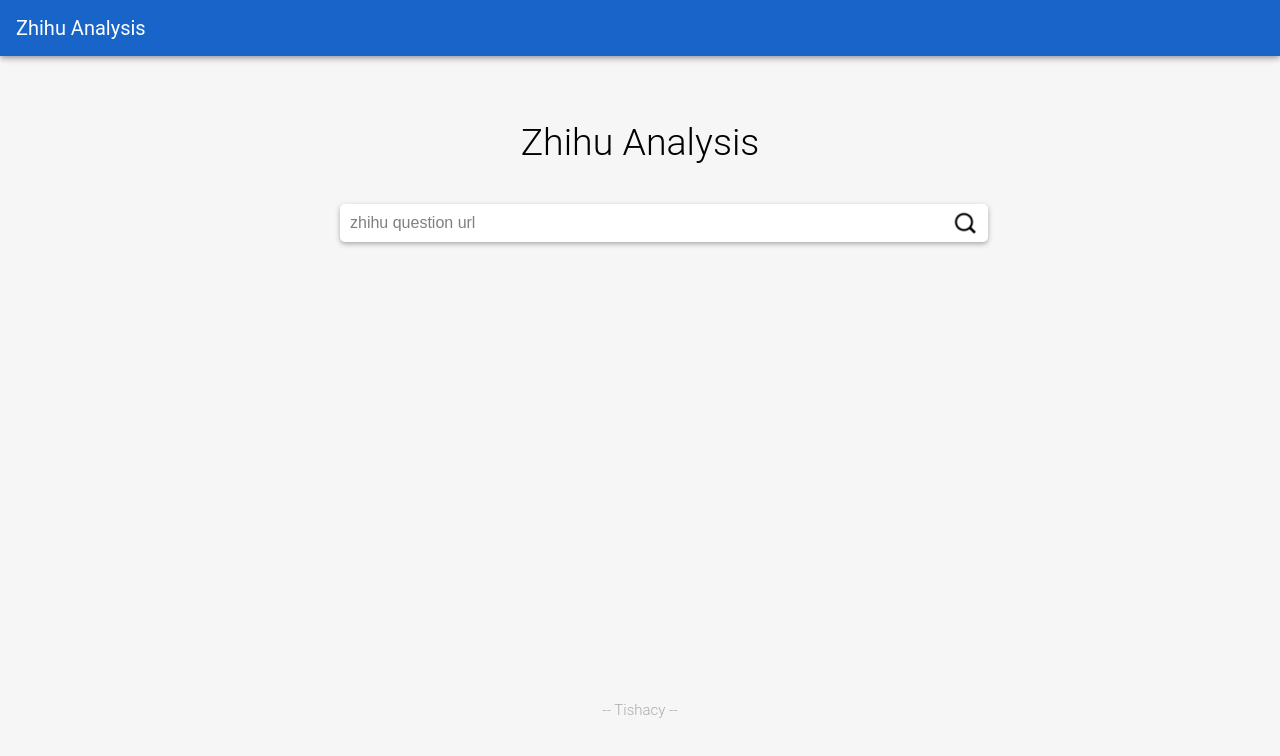
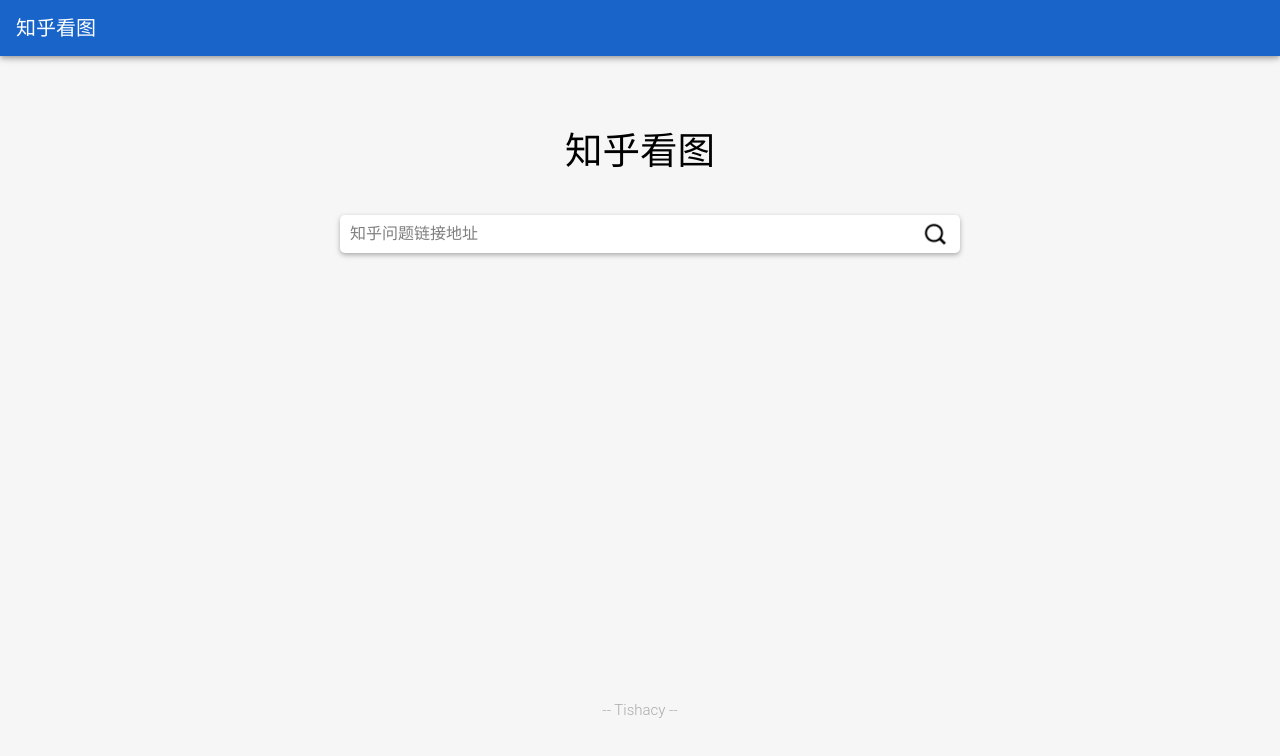
Before and after one commit to Tishacy/ZhihuAnalysis, a website: page public/index.html in a window 1280 px wide. Drawn offline with nearby package versions, Linux system fonts and the light colour scheme.

Commit message:
Change the website title.

```diff
--- a/public/css/style.css
+++ b/public/css/style.css
@@ -65,10 +65,10 @@
 }
 .input-container .question-input {
     display: block;
-    width: 98%;
+    width: 100%;
     height: 100%;
     padding: 1rem;
-    padding-right: 5rem;
+    /* padding-right: 5rem; */
     color: rgba(0,0,0,0.5);
     font-size: 1.6rem;
     font-weight: 300;
@@ -86,7 +86,7 @@
     height: 3rem;
     position: absolute;
     top: 50%;
-    right: -4rem;
+    right: -1rem;
     margin-top: -1.5rem;
     color: #fff;
     border: none;
@@ -535,9 +535,11 @@
     float: right;
     height: 1rem;
     border-radius: 2rem;
+    text-overflow: ellipsis;
 }
 .logo-wrapper .input-container .input-box .search-btn {
     float: right;
     right: .3rem;
     margin-top: 0rem;
+    background-color: #fff;
 }
--- a/public/index.html
+++ b/public/index.html
@@ -4,21 +4,21 @@
 		<meta charset="UTF-8" />
 		<meta name="viewport" content="width=device-width, initial-scale=1.0" />
 		<meta http-equiv="X-UA-Compatible" content="ie=edge" />
-		<title>Zhihu Analysis</title>
+		<title>知乎看图</title>
         <link rel="stylesheet" href="./css/style.css" />
         <script src="https://code.jquery.com/jquery-3.4.1.min.js"></script>
 	</head>
 	<body>
 		<header>
             <div class="logo-wrapper">
-                <a href="/">Zhihu Analysis</a>
+                <a href="/">知乎看图</a>
             </div>
         </header>
 		<div class="main">
-			<div class="title">Zhihu Analysis</div>
+			<div class="title">知乎看图</div>
 			<div class="input-container">
 				<form class="input-box" action="/analysis.html?">
-					<input type="text" name="id" class="question-input" placeholder="zhihu question url" />
+					<input type="text" name="id" class="question-input" placeholder="知乎问题链接地址" />
                     <input type="submit" class="search-btn" value="">
                     <!-- <a href="#" class="search-btn"></a> -->
                 </form>
```
Also changed, not shown: public/analysis.html (+3 -3 lines).
